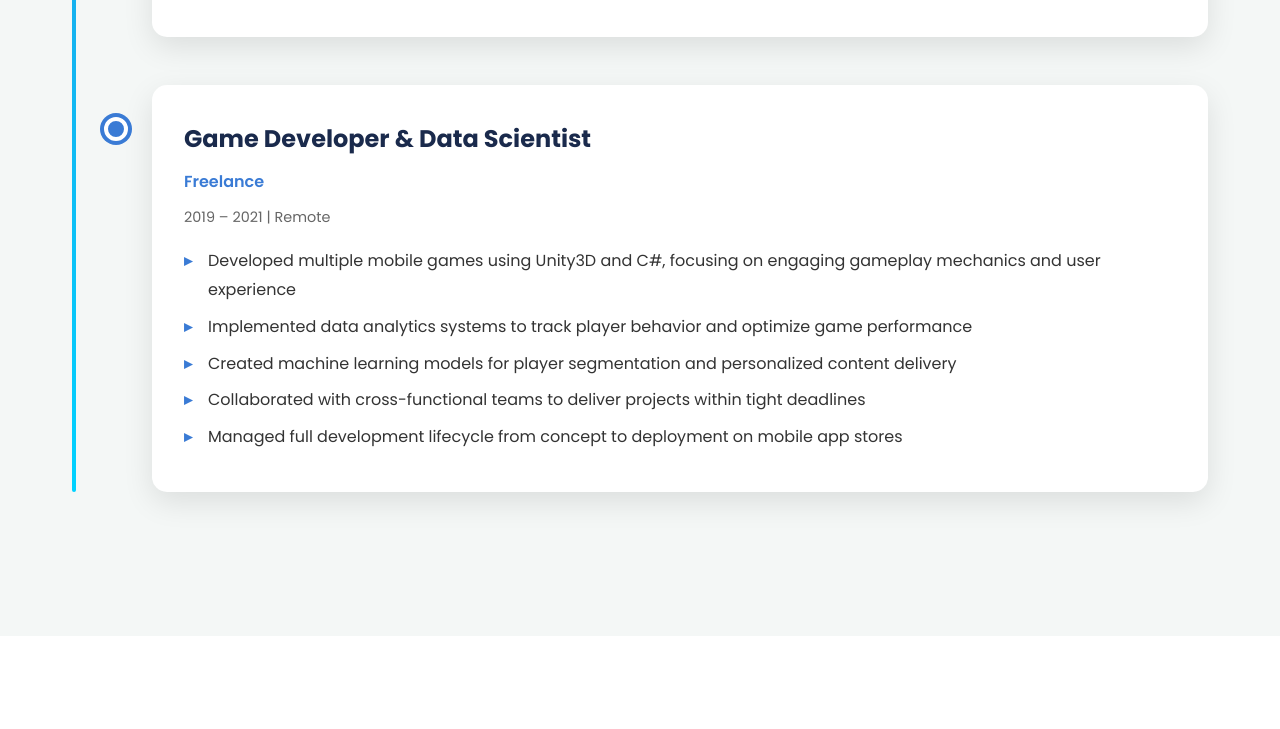
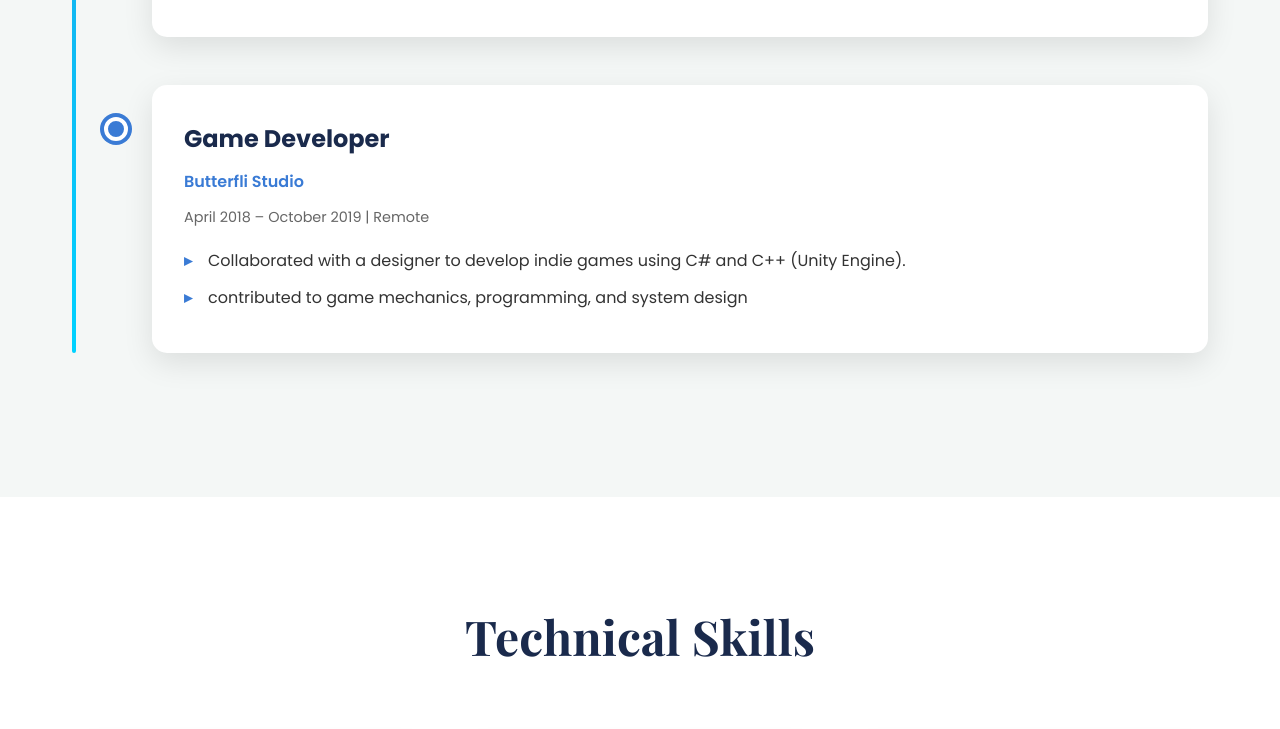
Before and after one commit to amirhossein-dezhboro/AmirDezhboro.github.io, a plain HTML site: page index.html in a window 1280 px wide. Shown: the part 4855-5584 px from the top of the page. Drawn offline with nearby package versions, Linux system fonts and the light colour scheme.

Commit message:
Update index.html

```diff
--- a/index.html
+++ b/index.html
@@ -736,15 +736,12 @@
                     </div>
 
                     <div class="timeline-item">
-                        <h3>Game Developer & Data Scientist</h3>
-                        <div class="company">Freelance</div>
-                        <div class="date">2019 – 2021 | Remote</div>
+                        <h3>Game Developer</h3>
+                        <div class="company">Butterfli Studio</div>
+                        <div class="date"> April 2018 – October 2019 | Remote</div>
                         <ul>
-                            <li>Developed multiple mobile games using Unity3D and C#, focusing on engaging gameplay mechanics and user experience</li>
-                            <li>Implemented data analytics systems to track player behavior and optimize game performance</li>
-                            <li>Created machine learning models for player segmentation and personalized content delivery</li>
-                            <li>Collaborated with cross-functional teams to deliver projects within tight deadlines</li>
-                            <li>Managed full development lifecycle from concept to deployment on mobile app stores</li>
+                            <li>Collaborated with a designer to develop indie games using C# and C++ (Unity Engine).</li>
+                            <li>contributed to game mechanics, programming, and system design</li>
                         </ul>
                     </div>
                 </div>
@@ -801,16 +798,6 @@
                             <span class="skill-tag">MySQL</span>
                             <span class="skill-tag">PostgreSQL</span>
                             <span class="skill-tag">Unity3D</span>
-                        </div>
-                    </div>
-
-                    <div class="skill-category">
-                        <h3><i class="fas fa-cogs"></i> Specialized Systems</h3>
-                        <div class="skills-list">
-                            <span class="skill-tag">Stochastic Optimization</span>
-                            <span class="skill-tag">Portfolio Management</span>
-                            <span class="skill-tag">Game Development</span>
-                            <span class="skill-tag">Financial Analytics</span>
                         </div>
                     </div>
                 </div>
```
